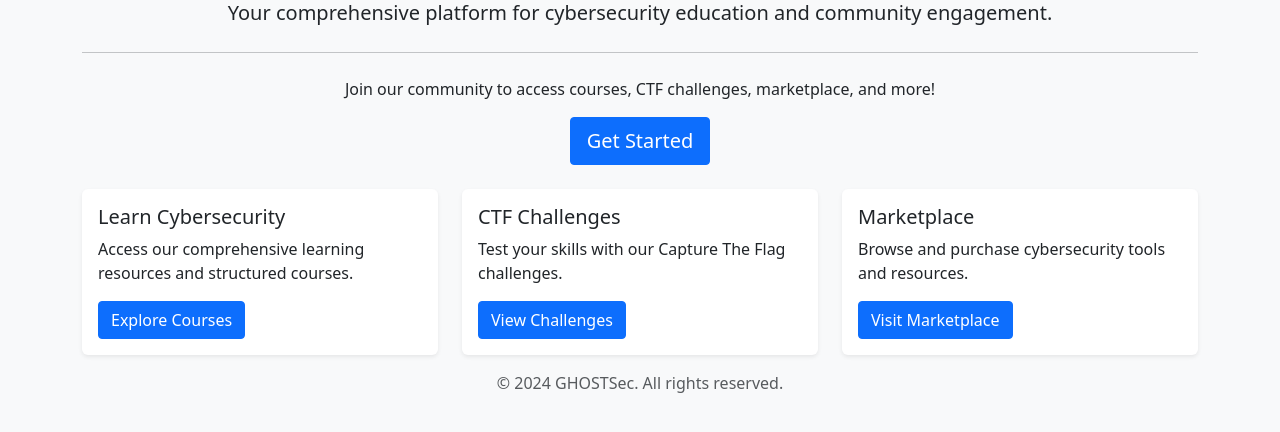
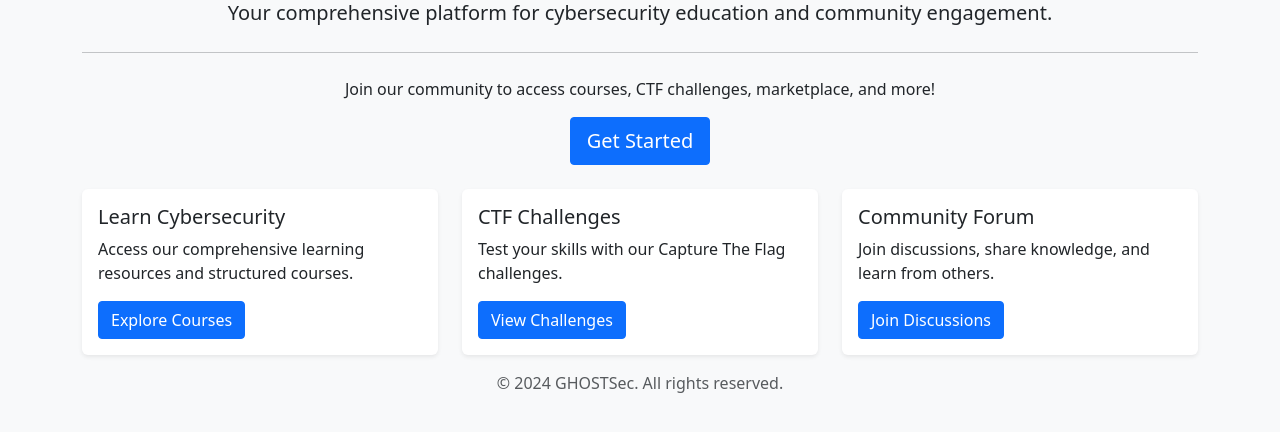
Before and after one commit to Anon23261/GHOSTSecWebpage, a Flask app: page / in a window 1280 px wide. Shown: the part 163-595 px from the top of the page. Run offline with Flask 3, Linux system fonts and the light colour scheme; parts of the project's set-up code (start-up, migrations or seed data) failed here and were passed over.

Commit message:
Fix route endpoints and update home template

```diff
--- a/ghostsec/learning/routes.py
+++ b/ghostsec/learning/routes.py
@@ -6,6 +6,10 @@ from . import learning
 import subprocess
 import docker
 import os
+
+@learning.route('/')
+def index():
+    return redirect(url_for('learning.learn_home'))
 
 @learning.route('/learn')
 @login_required
--- a/ghostsec/templates/home.html
+++ b/ghostsec/templates/home.html
@@ -18,7 +18,7 @@
             <div class="card-body">
                 <h5 class="card-title">Learn Cybersecurity</h5>
                 <p class="card-text">Access our comprehensive learning resources and structured courses.</p>
-                <a href="{{ url_for('learning.index') }}" class="btn btn-primary">Explore Courses</a>
+                <a href="{{ url_for('learning.learn_home') }}" class="btn btn-primary">Explore Courses</a>
             </div>
         </div>
     </div>
@@ -27,16 +27,16 @@
             <div class="card-body">
                 <h5 class="card-title">CTF Challenges</h5>
                 <p class="card-text">Test your skills with our Capture The Flag challenges.</p>
-                <a href="{{ url_for('ctf.index') }}" class="btn btn-primary">View Challenges</a>
+                <a href="{{ url_for('ctf.ctf_game') }}" class="btn btn-primary">View Challenges</a>
             </div>
         </div>
     </div>
     <div class="col-md-4">
         <div class="card">
             <div class="card-body">
-                <h5 class="card-title">Marketplace</h5>
-                <p class="card-text">Browse and purchase cybersecurity tools and resources.</p>
-                <a href="{{ url_for('marketplace.index') }}" class="btn btn-primary">Visit Marketplace</a>
+                <h5 class="card-title">Community Forum</h5>
+                <p class="card-text">Join discussions, share knowledge, and learn from others.</p>
+                <a href="{{ url_for('forum.forum_home') }}" class="btn btn-primary">Join Discussions</a>
             </div>
         </div>
     </div>
```
